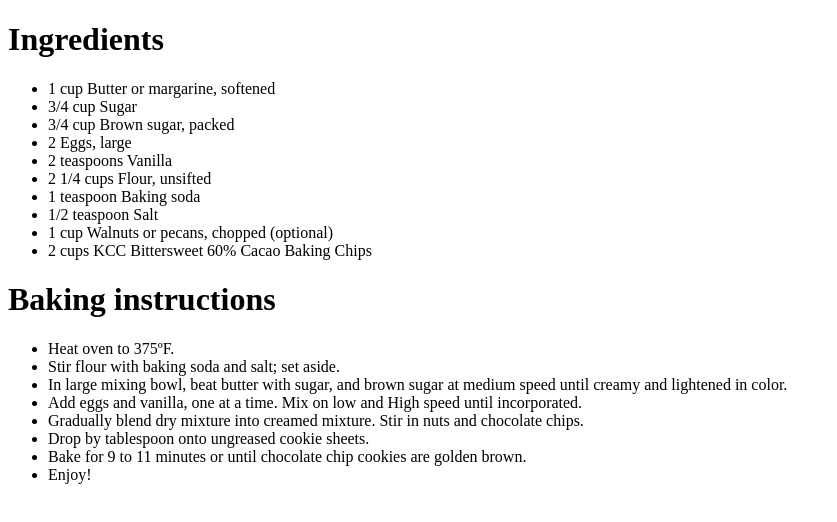
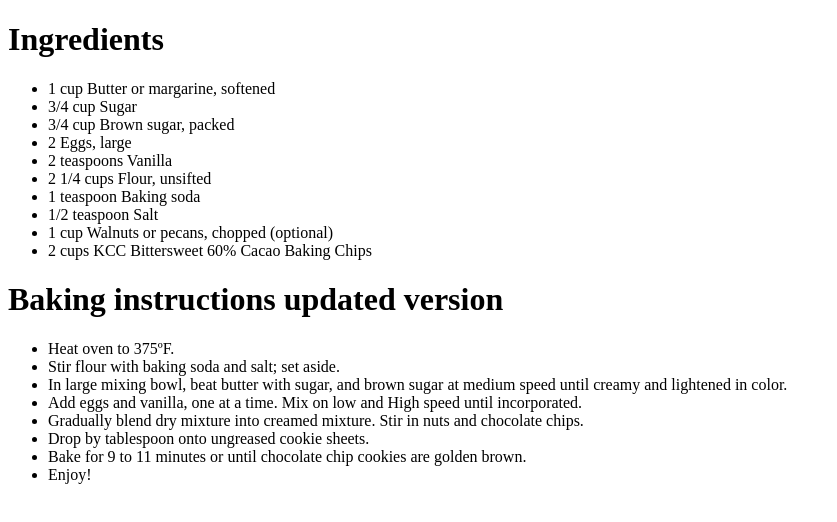
Before and after one commit to satishkarri1/kevinCompany.com, a plain HTML site: page secret recipe.htm in a window 1280 px wide. Shown: the whole page, without its empty margins (0-837 px from the left). Drawn offline with Linux system fonts and the light colour scheme.

Commit message:
Update secret recipe.htm

```diff
--- a/secret recipe.htm
+++ b/secret recipe.htm
@@ -15,7 +15,7 @@
 <li>1 cup Walnuts or pecans, chopped (optional)</li>
 <li>2 cups KCC Bittersweet 60% Cacao Baking Chips</li>
 </ul>
-<h1>Baking instructions</h1>
+<h1>Baking instructions updated version</h1>
 <ul>
 <li>Heat oven to 375ºF.</li>
 <li>Stir flour with baking soda and salt; set aside.</li>
```
